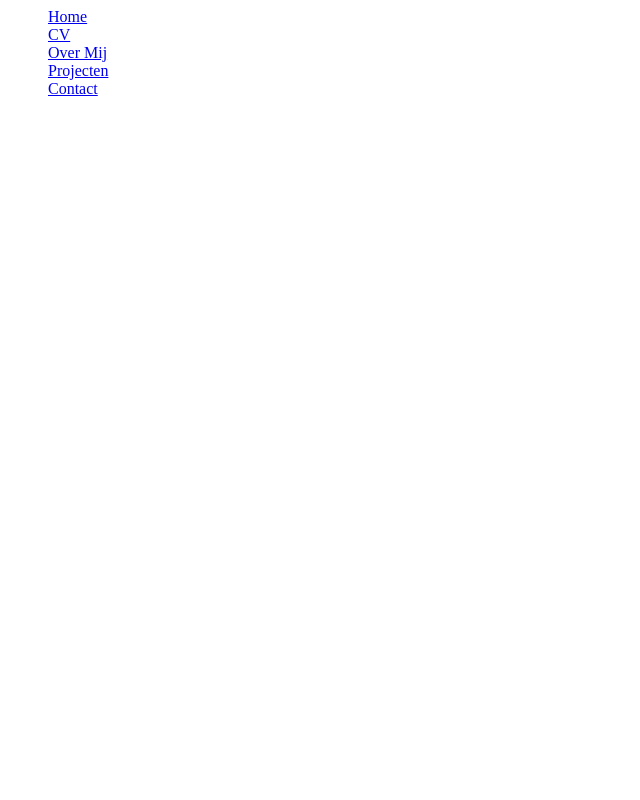
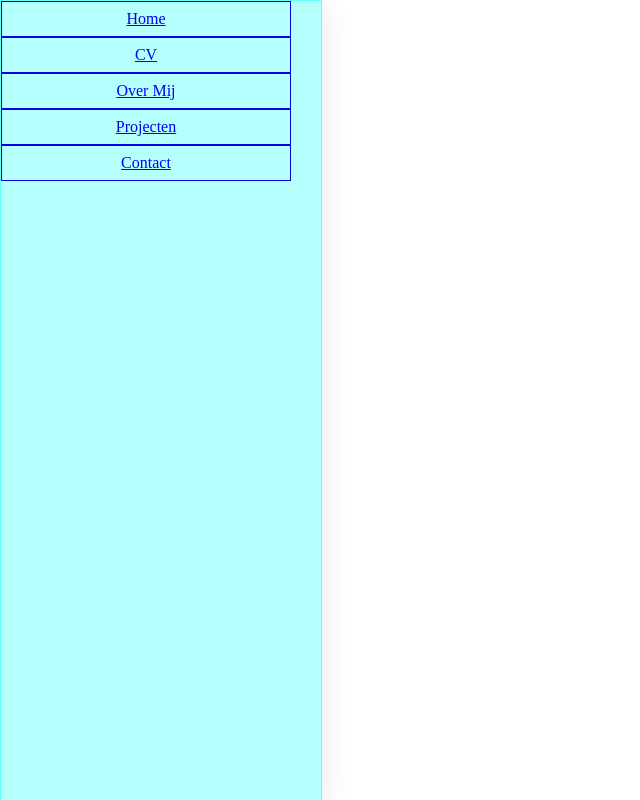
Before and after one commit to Tyler87-sudo/Portfolio-1.0-Website, a plain HTML site: page index.html in a window 1280 px wide. Shown: the whole page, without its empty margins (0-640 px from the left). Drawn offline with Linux system fonts and the light colour scheme.

Commit message:
testing some things

```diff
--- a/css/style.css
+++ b/css/style.css
@@ -1,9 +1,44 @@
+body {
+    padding: 0;
+    margin: 0;
+    border: 0;
+}
+
 .navitem a {
     display: block;
-    width: 60px;
+    width: 80%;
+    padding: 8px 16px;
+    text-align: center;
+    border: 1px solid;
 }
+
+.navitem:hover {
+    /* From https://css.glass */
+    background: rgba(37, 255, 110, 0.29);
+    box-shadow: 0 4px 30px rgba(0, 0, 0, 0.1);
+    backdrop-filter: blur(0px);
+    -webkit-backdrop-filter: blur(0px);
+    border: 1px solid rgba(37, 255, 110, 0.44);
+}
+
+/*li a.active {*/
+/*    background-color: #04AA6D;*/
+/*    color: white;*/
+/*}*/
 
 .navbar {
     list-style-type: none;
-    margin: 0
+    margin: 0;
+    padding: 0;
+    width: 25%;
+    height: 100%;
+    position: fixed;
+    overflow: auto;
+    /* From https://css.glass */
+    background: rgba(0, 255, 248, 0.29);
+    /*border-radius: 16px;*/
+    box-shadow: 0 4px 30px rgba(0, 0, 0, 0.1);
+    backdrop-filter: blur(8.6px);
+    -webkit-backdrop-filter: blur(8.6px);
+    border: 1px solid rgba(0, 255, 248, 0.44);
 }
--- a/index.html
+++ b/index.html
@@ -14,24 +14,25 @@
 
     </header>
 
-    <nav>
+    <nav class="navcontainer">
         <ul class="navbar">
             <li class="navitem">
-                <a href="index.html">Home</a>
+                <a id="navtext" onClick="pageHighlighter()" href="index.html">Home</a>
             </li>
             <li class="navitem">
-                <a href="cv.html">CV</a>
+                <a id="navtext" class="" href="cv.html">CV</a>
             </li>
             <li class="navitem">
-                <a href="overmij.html">Over Mij</a>
+                <a id="navtext"  href="overmij.html">Over Mij</a>
             </li>
             <li class="navitem">
-                <a href="projecten.html">Projecten</a>
+                <a id="navtext"  href="projecten.html">Projecten</a>
             </li>
             <li class="navitem">
-                <a href="contact.html">Contact</a>
+                <a id="navtext" href="contact.html">Contact</a>
             </li>
         </ul>
+
 
     </nav>
 
@@ -45,5 +46,7 @@
 
 </div>
 
+<script src="js/script.js"></script>
+
 </body>
 </html>
--- /dev/null
+++ b/js/script.js
@@ -0,0 +1,4 @@
+// pageHighlighter() {
+//     let p = document.getElementById("navtext")
+//     p.classList.add("active")
+// }
```
